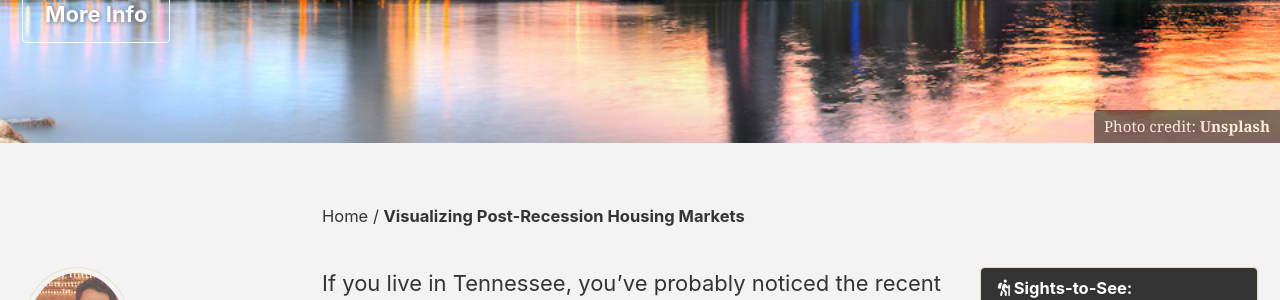
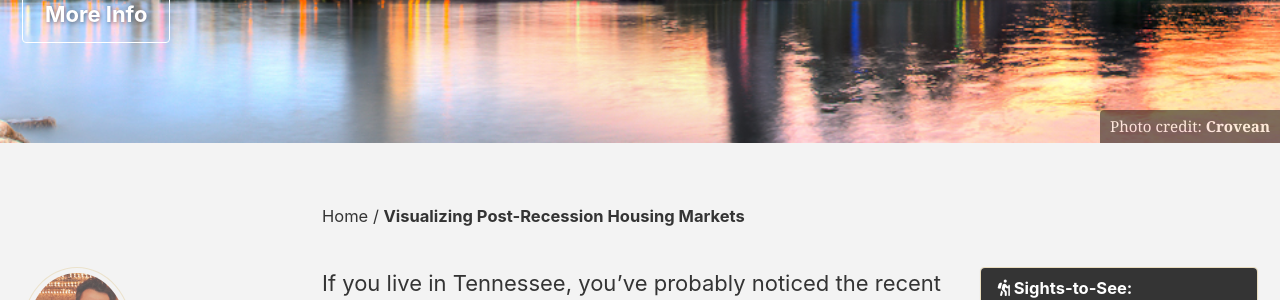
Before and after one commit to backdoordata/backdoordata.github.io, a Jekyll site: the page built from _posts/2020-02-11-TN-HPI-Analysis.md, in a window 1280 px wide and 900 px high. Shown: the part 374-674 px from the top of the window. Built offline with Jekyll 4.4.1, drawn with Linux system fonts in a browser that asks for light colours; cached includes are drawn as plain includes; nearby versions of some CDN libraries.

Commit message:
ML Proj1

```diff
--- a/_posts/2020-02-11-TN-HPI-Analysis.md
+++ b/_posts/2020-02-11-TN-HPI-Analysis.md
@@ -4,12 +4,11 @@ date: 2020-02-11
 tags: [Data Analysis & Visualization]
 breadcrumbs: true
 header:
-    # image: "/images/nash-header.jpg"
     overlay_image: "/images/nash-header.jpg"
-    caption: "Photo credit: [**Unsplash**](https://unsplash.com)"
+    caption: "Photo credit: [**Crovean**](https://www.flickr.com/people/crovean/)"
     actions:
       - label: "More Info"
-        url: "https://unsplash.com"
+        url: "https://thda.org/research-planning/tennessee-housing-market"
 excerpt: "Data Analysis & Visualizations"
 
 toc: true
```
